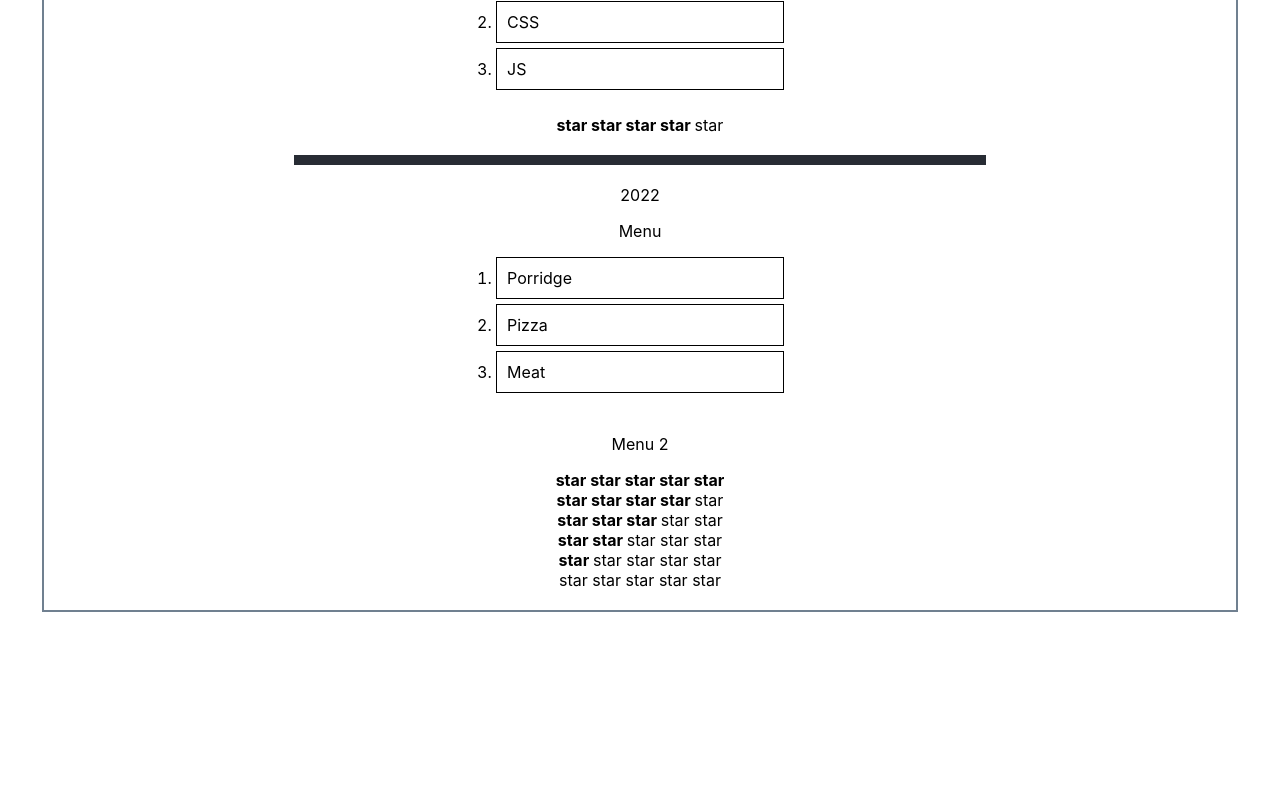
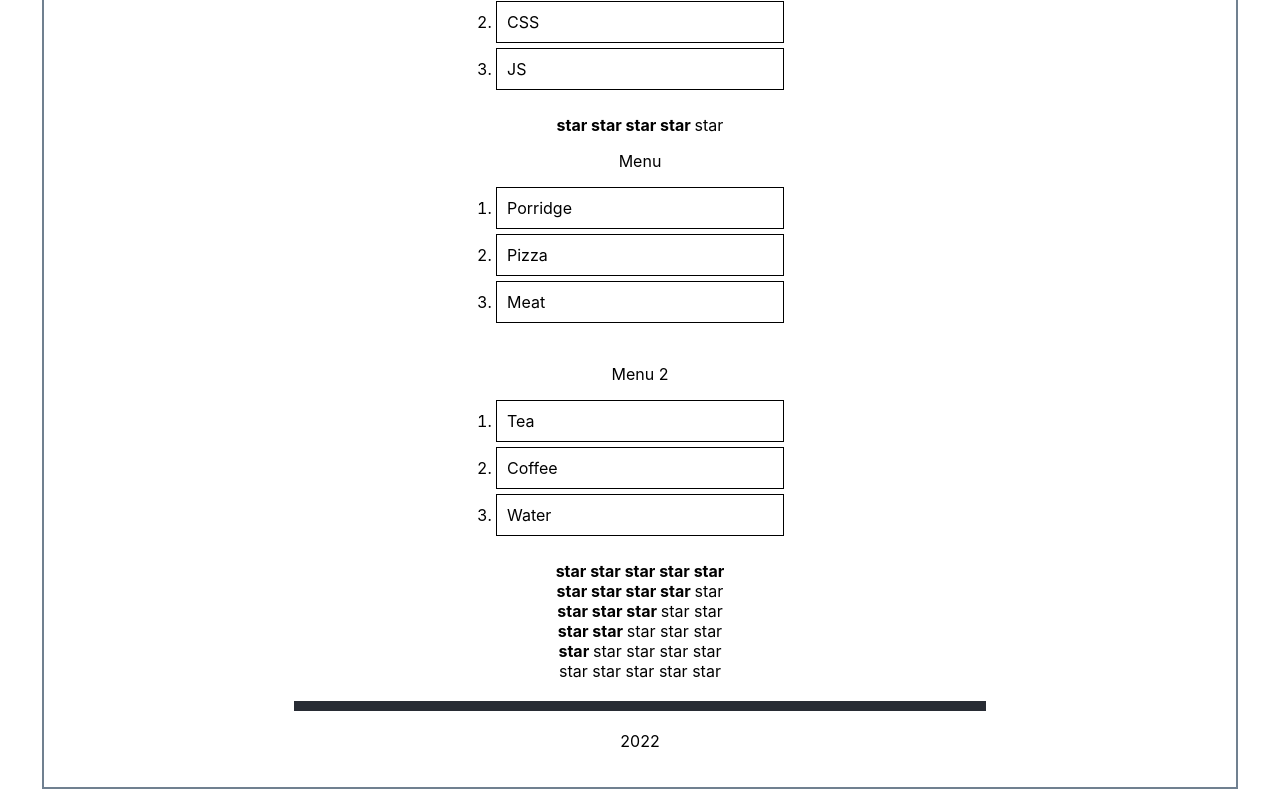
Before and after one commit to Pikadorius/samurai-way-main, a React (Create React App) app: page / in a window 1280 px wide. Shown: the part 541-1350 px from the top of the page. Before the commit the page ends 1173 px from the top, so only its background shows below. Built offline with nearby package versions, Linux system fonts and the light colour scheme.

Commit message:
Move footer to the bottom

```diff
--- a/src/App.tsx
+++ b/src/App.tsx
@@ -19,15 +19,15 @@ function App() {
             <Rating value={3}/>
             <Technologies/>
             <Rating value={4}/>
-            <Footer/>
             <Accordion title={"Menu"} list={["Porridge", "Pizza", "Meat"]} collapsed={false}/>
-            <Accordion title={"Menu 2"} list={["Tea", "Coffee", "Water"]} collapsed={true}/>
+            <Accordion title={"Menu 2"} list={["Tea", "Coffee", "Water"]} collapsed={false}/>
             <Rating value={5}/>
             <Rating value={4}/>
             <Rating value={3}/>
             <Rating value={2}/>
             <Rating value={1}/>
             <Rating value={0}/>
+            <Footer/>
         </div>
     );
 }
```
